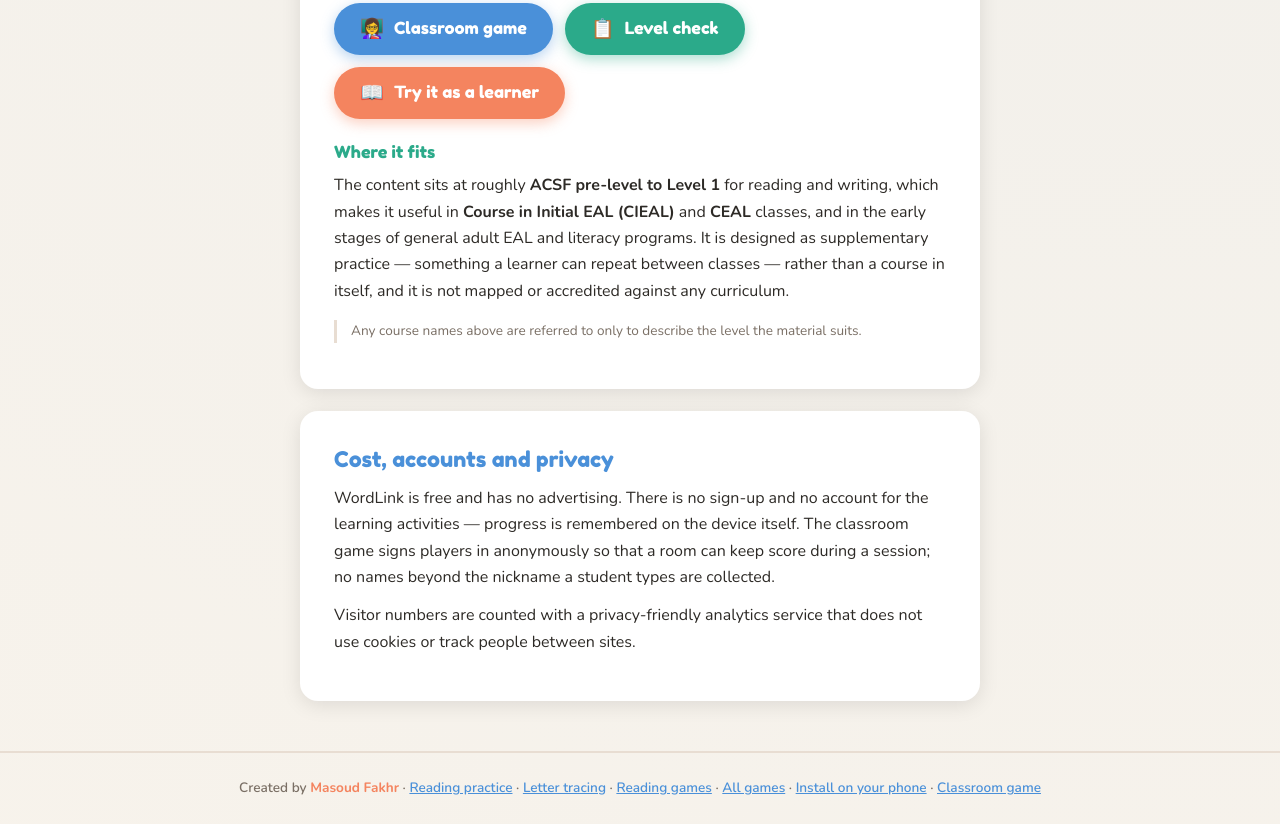
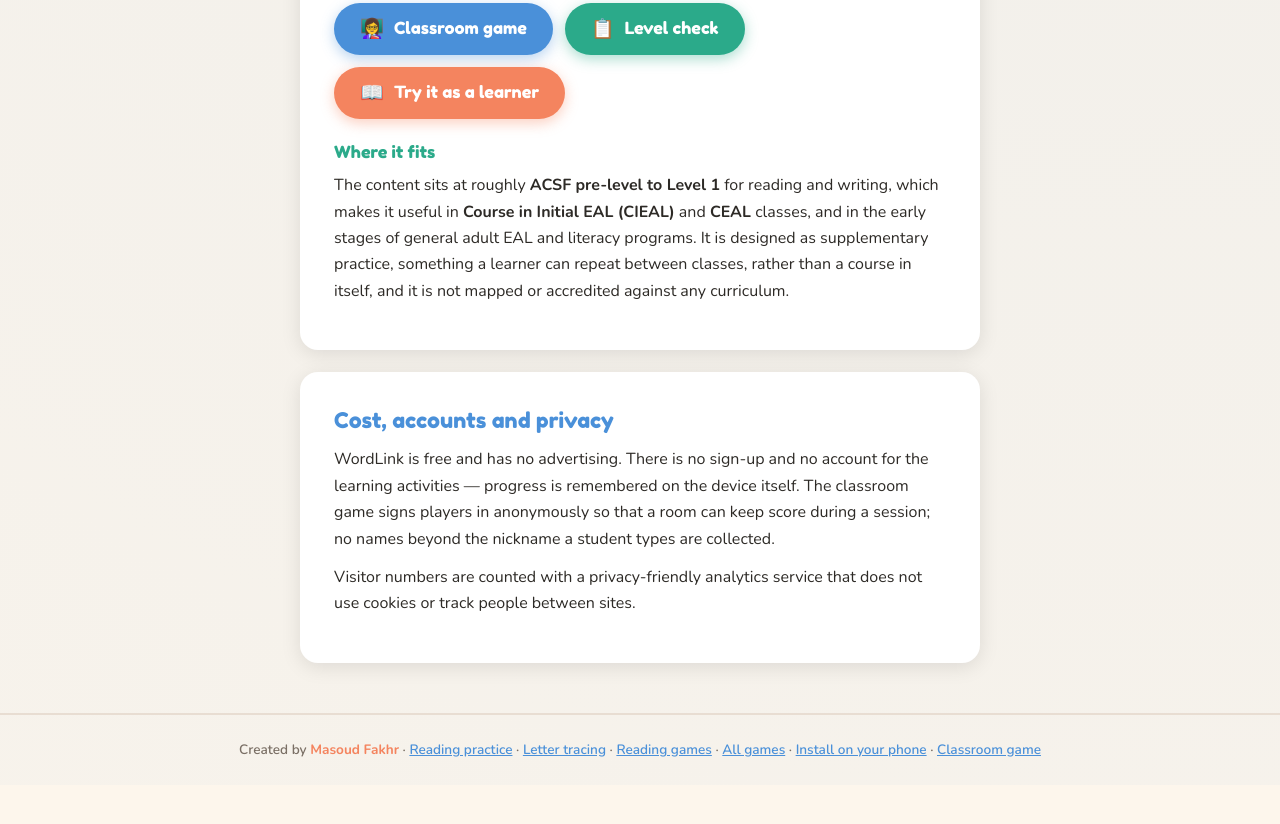
Before and after one commit to Masoud-EAL/LearntoRead, a plain HTML site: page about.html in a window 1280 px wide. Shown: the part 9190-10014 px from the top of the page. After the commit the page ends 9975 px from the top, so only its background shows below. Drawn offline with Linux system fonts and the light colour scheme.

Commit message:
About: drop the leftover course-names note under Where it fits
Co-Authored-By: Claude Opus 5.5 <noreply@anthropic.com>
Claude-Session: https://claude.ai/code/session_011DFhxeiWFDirUGnb2RHTSC

```diff
--- a/about.html
+++ b/about.html
@@ -416,12 +416,9 @@
       <strong>Course in Initial EAL (CIEAL)</strong> and <strong>CEAL</strong>
       classes, and in the early
       stages of general adult EAL and literacy programs. It is designed as
-      supplementary practice — something a learner can repeat between classes —
+      supplementary practice, something a learner can repeat between classes,
       rather than a course in itself, and it is not mapped or accredited against
       any curriculum.</p>
-
-    <p class="note">Any course names above are referred to only to describe the
-      level the material suits.</p>
   </div>
 
   <div class="card">
```
